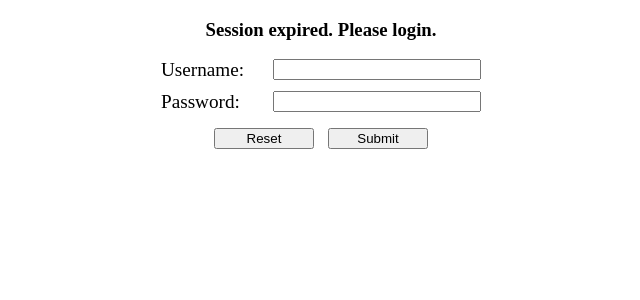
After one commit to anthony-atkinson/Web-Dashboard, a PHP site: page /login.php in a window 1280 px wide. The commit adds this page. Shown: the top 300 px of the page, without its empty margins (319-959 px from the left). Run offline with PHP 8.4, Linux system fonts and the light colour scheme; some libraries are stand-ins or nearby versions.

```diff
--- a/default.css
+++ b/default.css
@@ -2,6 +2,33 @@ body {
 	height:100%;
 	background-color:#000000;
 	overflow:hidden;
+}
+#center_button {
+	text-align:center;
+}
+#center_button button {
+	margin:5px;
+	width:200px;
+}
+#center_button input {
+	margin:5px;
+	width:100px;
+}
+.login {
+	width:320px;
+	margin-left:auto;
+	margin-right:auto;
+}
+.login > .form_align {
+	width:100%;
+	margin-bottom:10px;
+}
+.login > .form_align label {
+	font-size:1.2em;
+}
+.login > .form_align input {
+	width:200px;
+	float:right;
 }
 /* old zooming of image
 #background {
@@ -54,14 +81,19 @@ body {
 #wrapper {
 	width:100%;
 }
+@font-face {
+	font-family: 'LetsGoDigital';
+	src: url('/fonts/LetsGoDigital/LetsGoDigital.ttf');
+}
 #clock_overlay {
 	position:absolute;
-	bottom:30px;
+	bottom:35px;
+	left:10px;
 	z-index:10;
+	font-family: 'LetsGoDigital';
 	font-size:6em;
-	color:white;/* #BF9A69; */
-	/* text-shadow: 2px 2px 2px #FFFFFF; */
-	text-shadow: 2px 2px 4px #000000;
+	color:#DB0000;
+	text-shadow: 0px 0px 20px #000000;
 }
 .ghost_button {
 	padding-top:5px;
@@ -70,10 +102,12 @@ body {
 	padding-right:10px;
 	margin-right:5px;
 	border:2px white solid;
+	box-shadow: 2px 2px 4px #000000;
 	cursor:pointer;
 	display:inline-block;
 	color:white;
 	font-weight:bold;
+	text-shadow: 2px 2px 4px #000000;
 }
 .ghost_button p {
 	padding:0;
@@ -83,7 +117,7 @@ body {
 .ghost_button:hover {
 	color:black;
 	background-color:white;
-	/* text-shadow: 2px 2px 2px #000000; */
+	text-shadow:none;
 }
 .ghost_button a, a:hover, a:link {
 	cursor:pointer;
--- a/getBackground.php
+++ b/getBackground.php
@@ -1,4 +1,10 @@
 <?php
+	require($_SERVER['DOCUMENT_ROOT'].'/session.php');
+	if(isset($redirect) && $redirect) {
+		echo "session expired";
+		die();
+	}
+	echo $redirect;
 	if(isset($_GET['initial']) && $_GET['initial'] == "true") {
 		echo "/blank/blank.png";
 		die();
--- /dev/null
+++ b/login.php
@@ -0,0 +1,53 @@
+<!DOCTYPE html>
+<?php
+	$username = "pi";
+	$password = "piIsAwesome";
+	session_start();
+	if(isset($_POST['submit']) && $_POST['submit']) {
+		if($_POST['username'] == $username) {
+			$_SESSION['username'] = $_POST['username'];
+		}
+		if($_POST['password'] == $password) {
+			$_SESSION['password'] = $_POST['password'];
+		}
+		if($_POST['username'] == $username && $_POST['password'] == $password) {
+			header('Location: /'); // Redirecting To Main Page
+		}
+		//echo "Username: {$_SESSION['username']} <br/>Password: {$_SESSION['password']} <br/>";
+	} ?>
+<head>
+	<title>Login -- Pi Web Interface</title>
+	<meta name="robots" content="noindex">
+  <meta name="description" content="Pi Web Interface">
+	<meta name="keywords" content="HTML,html,htm,PHP,php,JavaScript,Javascript,javascript,pi,Pi,Web,web,Interface,interface,Project,project">
+	<meta name="author" content="Anthony Atkinson">
+	<link rel="stylesheet" type="text/css" href="default.css">
+</head>
+<script src="http://code.jquery.com/jquery-1.9.1.js"></script>
+<script src="scripts.js"></script>
+<body>
+	<style>
+		body {
+			background-color:white;
+		}
+	</style>
+	<h3 style="text-align:center;">Session expired. Please login.</h3>
+	<div id="homeContent">
+		<div id="homeTitle">
+			<form class="login" action="" method="post">
+				<div class="form_align">
+					<label>Username: </label>
+					<input type="text" name="username">
+				</div>
+				<div class="form_align">
+					<label>Password: </label>
+					<input type="password" name="password">
+				</div>
+				<div id="center_button">
+					<input type="reset" value="Reset">
+					<input type="submit" name="submit" value="Submit">
+				</div>
+			</form>
+		</div>
+	</div> <!-- homeContent end -->
+</body>
--- /dev/null
+++ b/logout.php
@@ -0,0 +1,6 @@
+<?php
+	session_start();
+	session_destroy();
+	echo "session destroyed";
+	die();
+?>
--- /dev/null
+++ b/robots.txt
@@ -0,0 +1,2 @@
+User-agent: *
+Disallow: /
--- a/scripts.js
+++ b/scripts.js
@@ -3,6 +3,15 @@ var lastBackgroundMode = "showAll";
 function getNextBackground() {
 	backgroundUpdate_interval.restart();
 	getNewBackground(false);
+}
+
+function checkIfBlank() {
+	var picSrc = document.getElementById("img_background").src;
+	picSrc = picSrc.search("/blank/blank.png");
+	if(picSrc >= 0) {
+		getNextBackground();
+	}
+	checkBackgroundBlank.stop();
 }
 
 function getNewBackground(initial) {
@@ -18,10 +27,15 @@ function getNewBackground(initial) {
 	xmlhttp.onreadystatechange=function() {
 		if (xmlhttp.readyState==4 && xmlhttp.status==200) {
 			$('#img_background').hide();
-			document.getElementById("img_background").src=xmlhttp.responseText;
+			var response = xmlhttp.responseText;
+			if(response == "session expired") {
+				console.log('respone was: session expired');
+				document.getElementById("session_expired").innerHTML='<meta http-equiv="refresh" content="0; url=/login.php" />';
+				return;
+			}
+			document.getElementById("img_background").src=response;
 			$(document).ready(function() {
 				$('#img_background').load(function() {
-					console.log('lastBackgroundMode: '+lastBackgroundMode);
 					if(lastBackgroundMode == "showAll") {
 						showAllBackground();
 					}
@@ -187,8 +201,10 @@ function Interval(fn, time) {
 
 var clockUpdate_interval = new Interval('updateClock()', 10000);
 clockUpdate_interval.start();
-var backgroundUpdate_interval = new Interval('getNewBackground(false)', 60000);
+var backgroundUpdate_interval = new Interval('getNewBackground(false)', 300000);
 backgroundUpdate_interval.start();
+var checkBackgroundBlank = new Interval('checkIfBlank()', 1000);
+checkBackgroundBlank.start();
 
 function toggleBackground_change() {
 	if(backgroundUpdate_interval.isRunning()) {
```
Also changed, not shown: index.php (+7 -0 lines), session.php (added, +14 -0 lines), test.php (added, +8 -0 lines), fonts/LetsGoDigital/LetsGoDigital.ttf (added), fonts/digital7/digital-7 (italic).ttf (added), fonts/digital7/digital-7 (mono italic).ttf (added), fonts/digital7/digital-7 (mono).ttf (added), fonts/digital7/digital-7.ttf (added), fonts/digital7/readme.txt (added).
